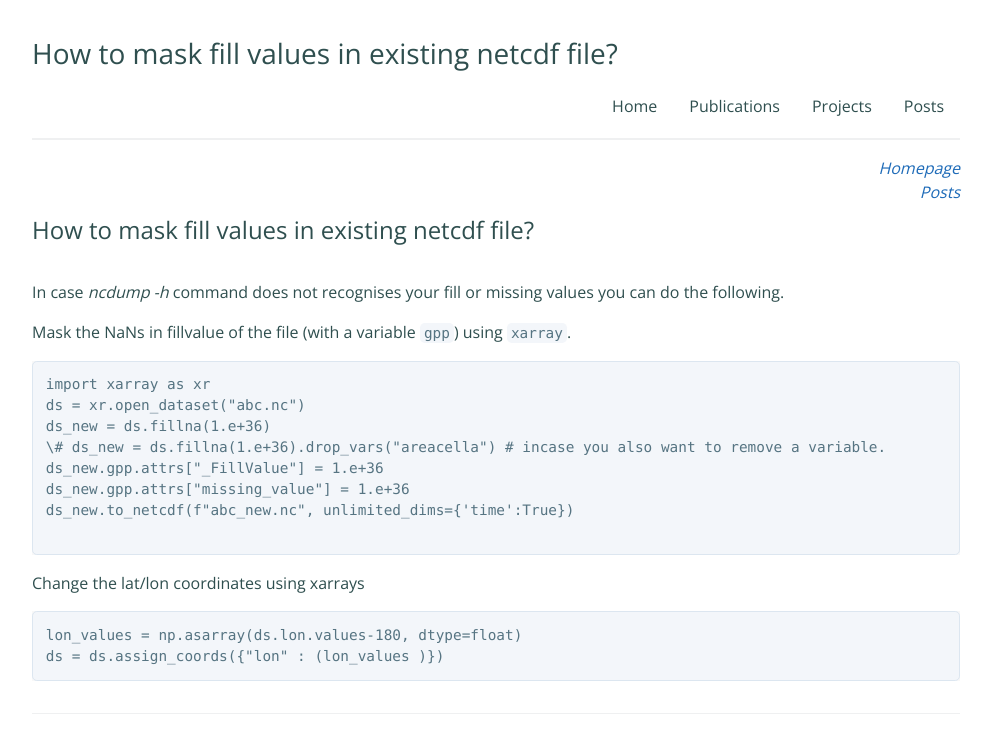
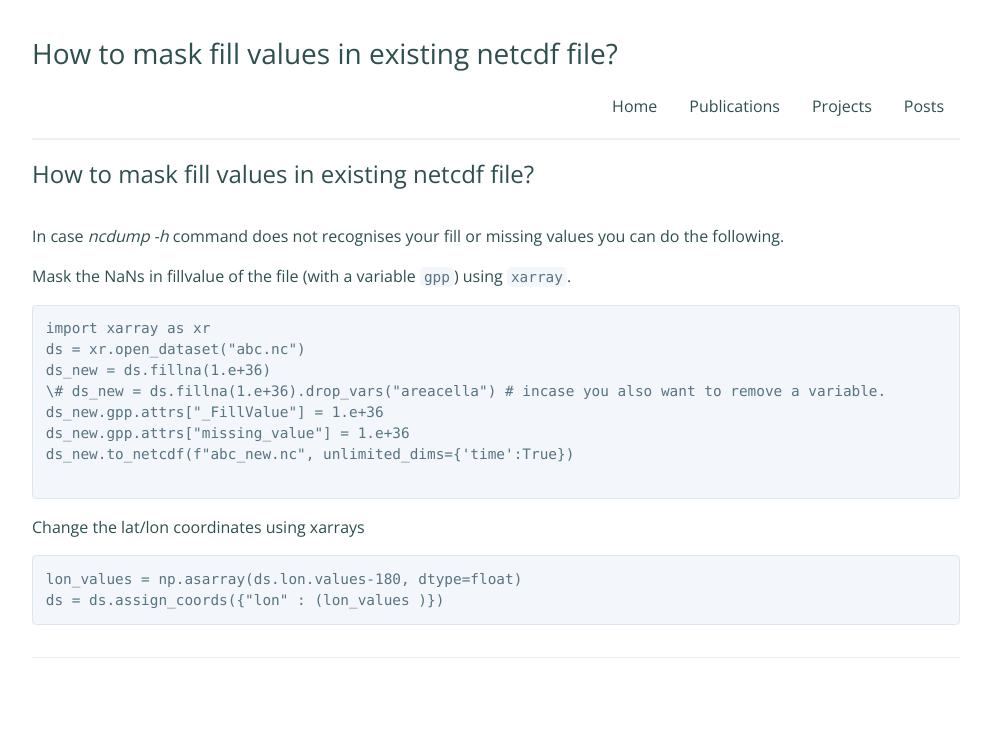
Before and after one commit to sharmapritika/sharmapritika.github.io, a Jekyll site: the page built from Posts_Online/mask_fillvalue.md, in a window 1280 px wide. Shown: the top 753 px of the page, without its empty margins (144-1136 px from the left). Built offline with Jekyll 4.4.1, drawn with Linux system fonts in a browser that asks for light colours.

Commit message:
Update mask_fillvalue.md

```diff
--- a/Posts_Online/mask_fillvalue.md
+++ b/Posts_Online/mask_fillvalue.md
@@ -2,9 +2,6 @@
 layout: default
 title: How to mask fill values in existing netcdf file?
 ---
-
-<a href="https://sharma-bharat.github.io/" style="float: right;">*Homepage*</a> \
-<a href="https://sharma-bharat.github.io/Posts.html" style="float: right;">*Posts*</a>
 
 ## How to mask fill values in existing netcdf file?
 #### In case *ncdump -h* command does not recognises your fill or missing values you can do the following.
```
